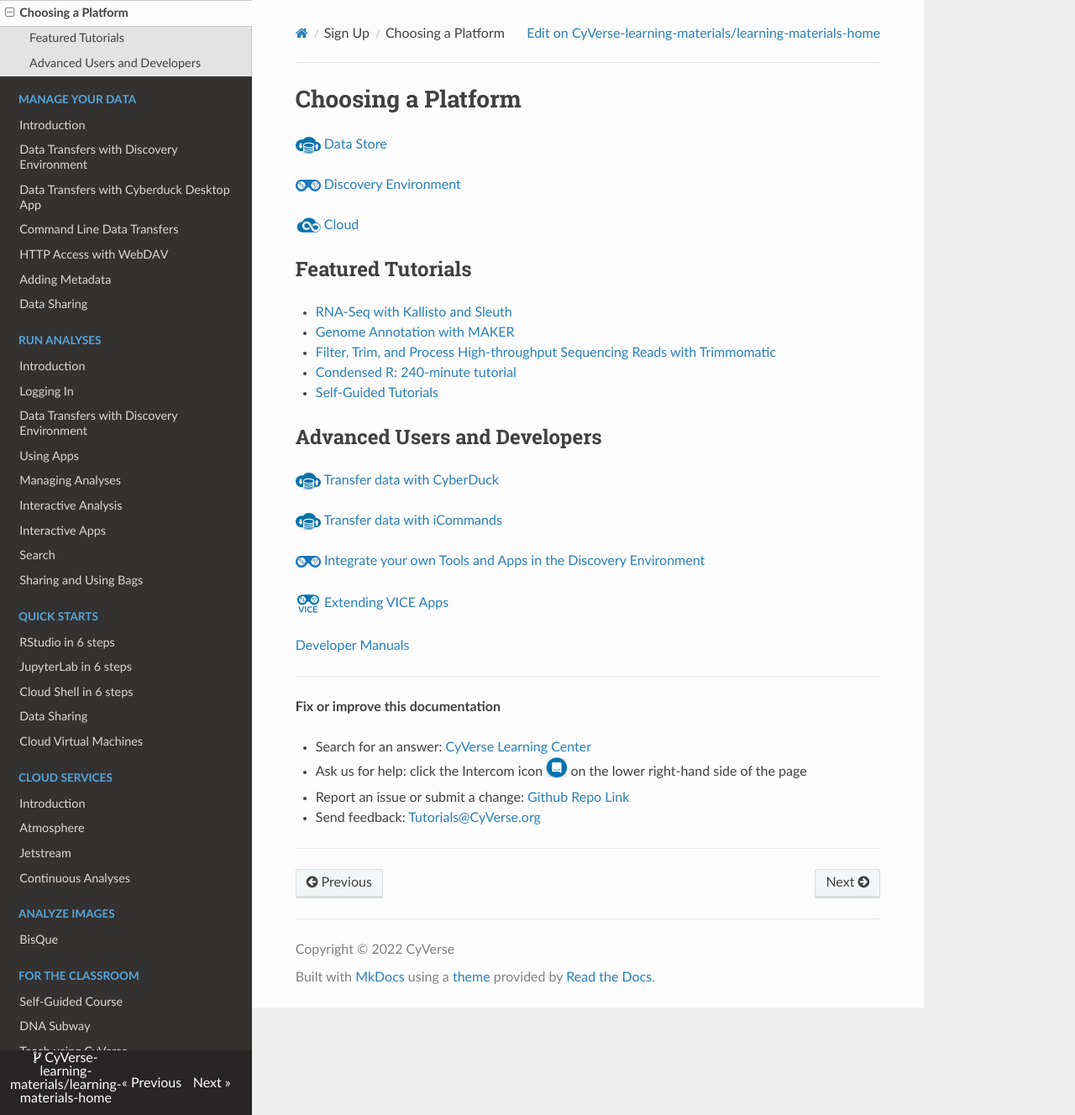
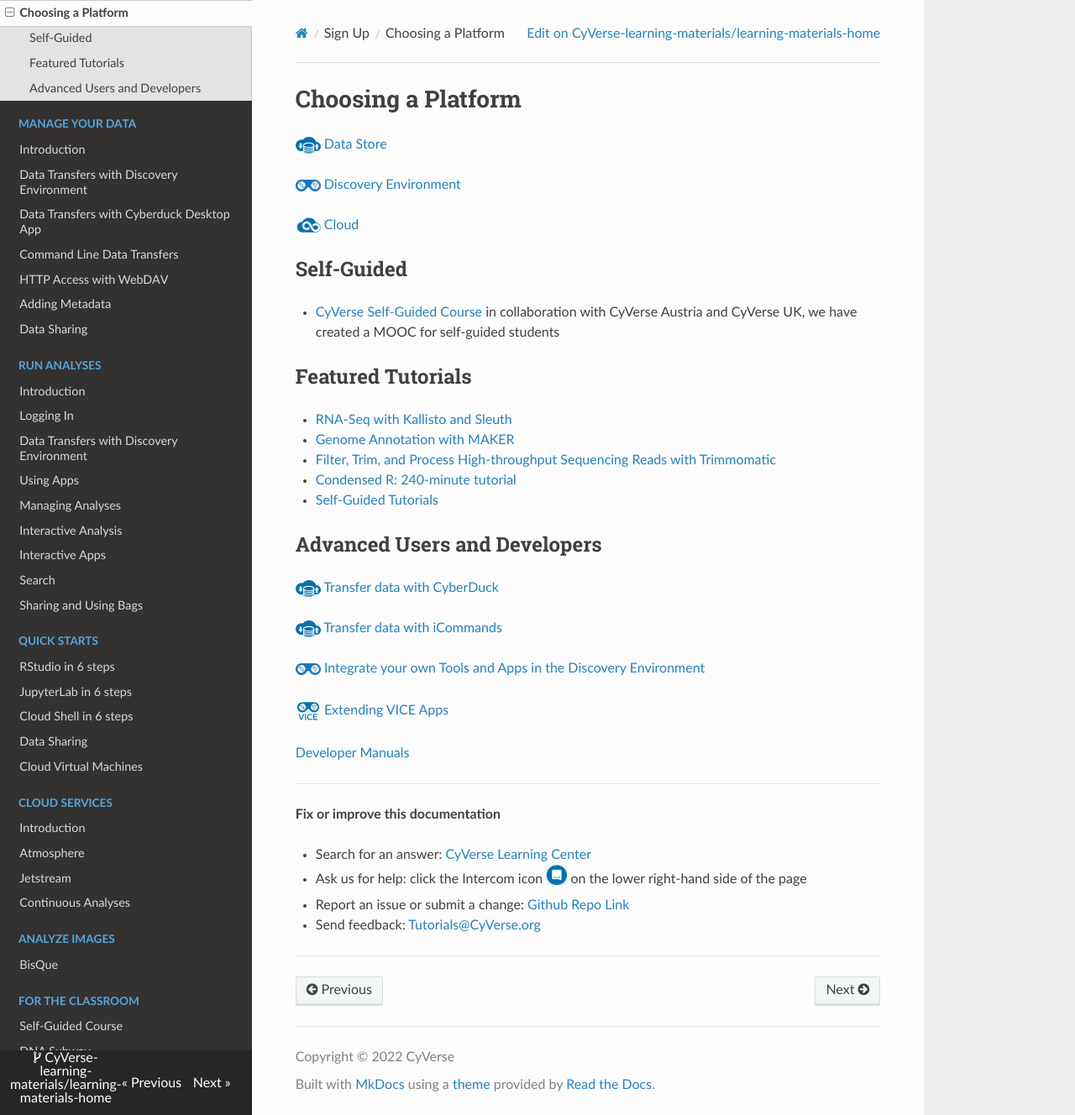
Before and after one commit to CyVerse-learning-materials/learning-materials-home, an MkDocs documentation site: the page built from docs/choose_platform.md, in a window 1280 px wide and 1328 px high. Shown: the whole window at 84% size. Built offline with MkDocs 1.6.1, drawn with Linux system fonts in a browser that asks for light colours; nearby versions of some CDN libraries; a script that is not in the unit is left out.

Commit message:
Update choose_platform.md

```diff
--- a/docs/choose_platform.md
+++ b/docs/choose_platform.md
@@ -16,6 +16,10 @@
 [![de]{width="30"} Discovery Environment](de/intro.md)
 
 [![atmo]{width="30"} Cloud](atmo/intro.md)
+
+## Self-Guided
+
+- [CyVerse Self-Guided Course](https://cyverse-learning-materials.github.io/cyverse_mooc/){target=_blank} in collaboration with CyVerse Austria and CyVerse UK, we have created a MOOC for self-guided students
 
 ## Featured Tutorials
 
```
